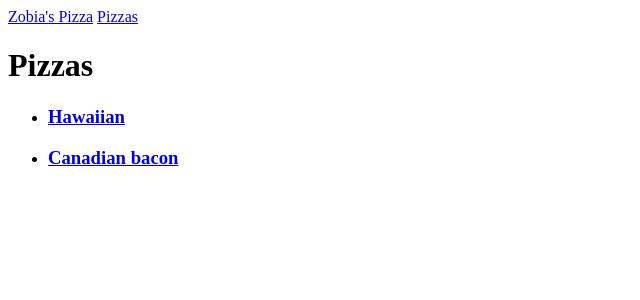
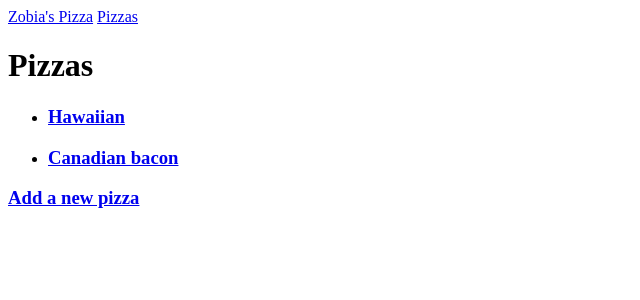
Before and after one commit to zobia-mohsin/Pizzeria_, a Django app: page /pizzas in a window 1280 px wide. Shown: the top 300 px of the page, without its empty margins (0-640 px from the left). Run offline with Django 3.2, Linux system fonts and the light colour scheme; data comes from the database, SQL or seed files in the repository; parts of the project's set-up code (start-up, migrations or seed data) failed here and were passed over.

Commit message:
Define the new_topping function, edit URL, link.

```diff
--- a/pizzas/forms.py
+++ b/pizzas/forms.py
@@ -3,8 +3,9 @@ from django import forms
 from .models import Pizza
 
 
-class PizzaForm(form.ModelForm):
+class PizzaForm(forms.ModelForm):
     class Meta:
         model = Pizza
         fields = ['name']
         labels = {'name': ''}
+        widgets = {'text': forms.Textarea(attrs={'cols': 80})}
--- a/pizzas/templates/pizzas/pizzas.html
+++ b/pizzas/templates/pizzas/pizzas.html
@@ -23,4 +23,6 @@
     {% endfor %}
 </ul>
 
+<h3><a href="{% url 'pizzas:new_pizza' %}">Add a new pizza</a></h3>
+
 {% endblock content %}
--- a/pizzas/urls.py
+++ b/pizzas/urls.py
@@ -10,4 +10,5 @@ urlpatterns = [
     path('pizzas', views.pizzas, name='pizzas'),
     path('pizzas/<int:pizza_id>/', views.pizza, name='pizza'),
     path('new_pizza/', views.new_pizza, name='new_pizza'),
+    path('new_topping/<int:pizza_id>/', views.new_topping, name='new_topping'),
 ]
--- a/pizzas/views.py
+++ b/pizzas/views.py
@@ -1,6 +1,6 @@
 from django.shortcuts import render, redirect
-from .forms import PizzaForm
-from .models import Pizza
+from .forms import PizzaForm, ToppingForm
+from .models import Pizza, Toppings
 # Create your views here.
 
 
@@ -37,3 +37,24 @@ def new_pizza(request):
             return redirect('pizzas:pizzas')
     context = {'form': form}
     return render(request, 'pizzas/new_pizza.html', context)
+
+
+def new_topping(request, pizza_id):
+    pizza = Pizza.objects.get(id=pizza_id)
+
+    if request.method != 'POST':
+        form = ToppingForm()
+
+    else:
+        form = ToppingForm(data=request.POST)
+
+        if form.is_valid():
+            new_topping = form.save(commit=False)
+            new_topping.pizza = pizza
+            new_topping.owner = request.user
+            new_topping.save()
+
+            return redirect('pizzas:pizza', pizza_id=pizza_id)
+
+    context = {'form': form, 'pizza': pizza}
+    return render(request, 'pizzas/new_topping.html', context)
```
